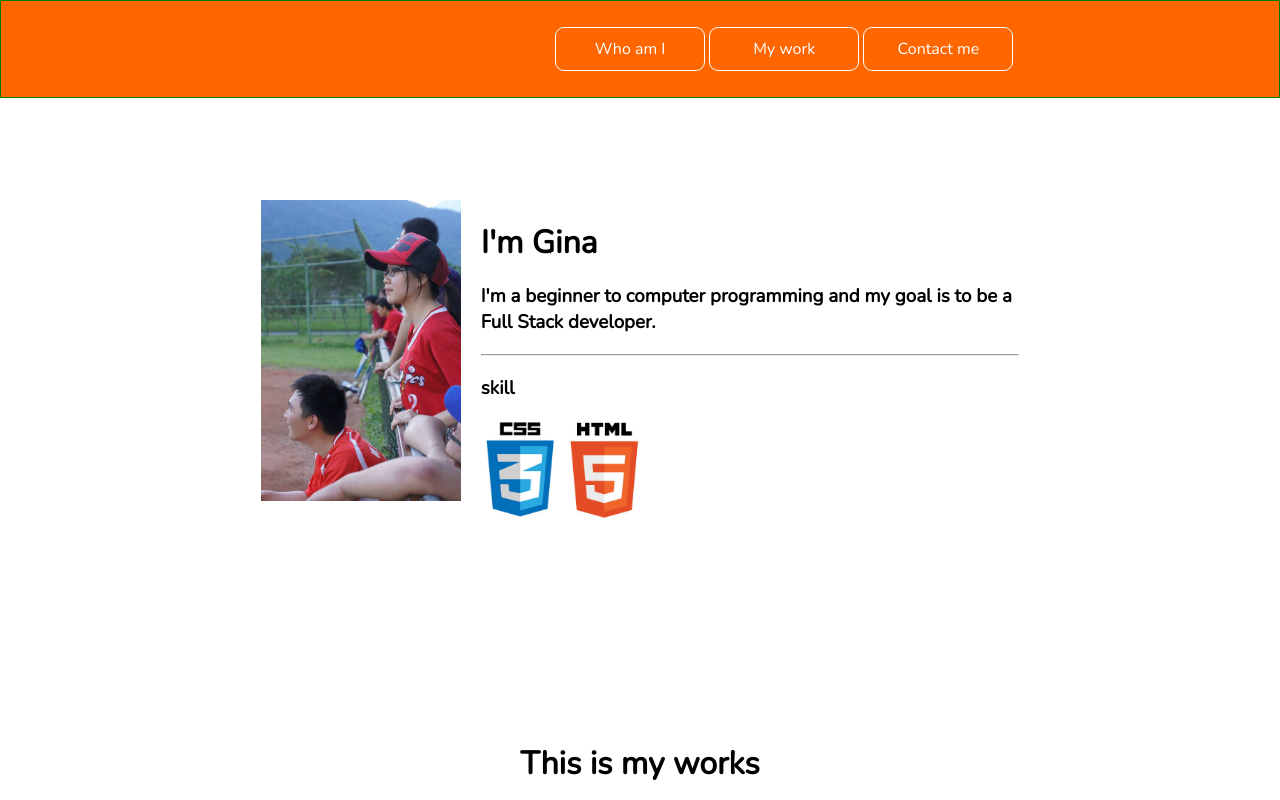
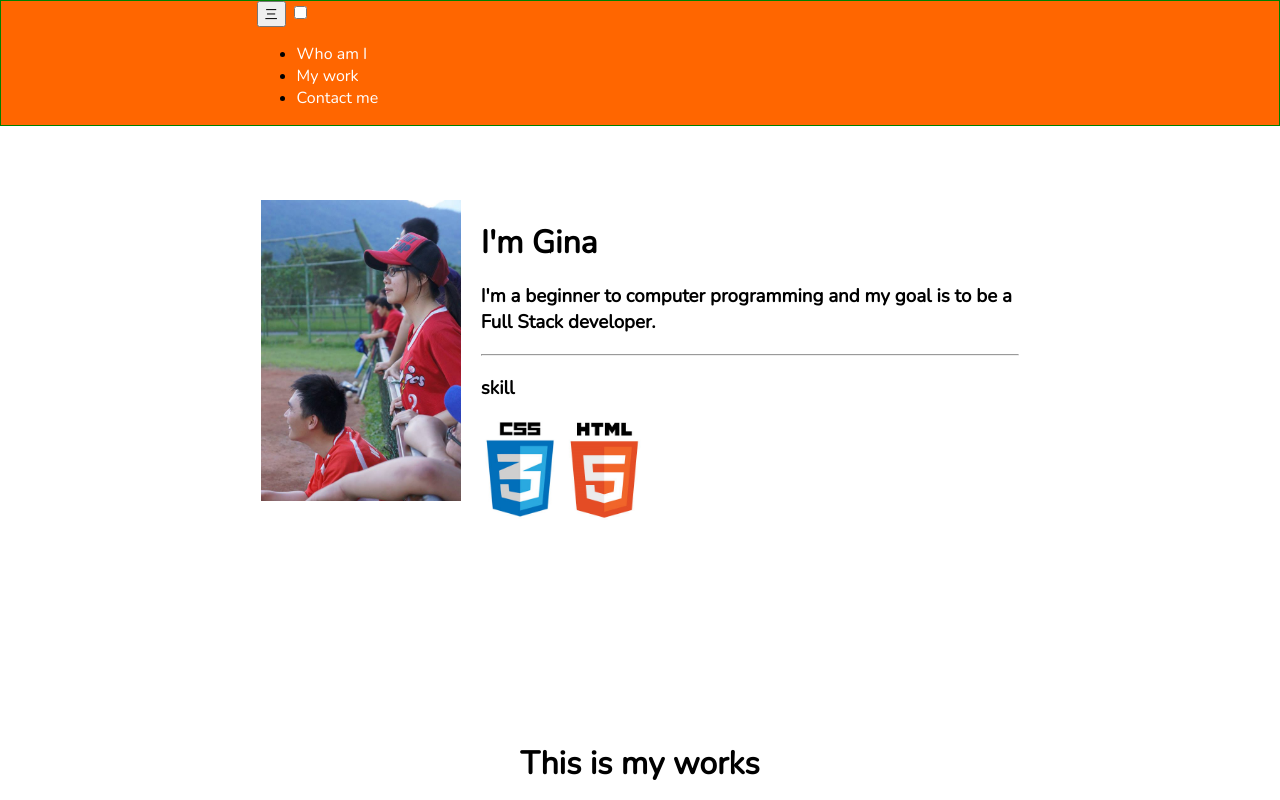
Before and after one commit to ginasky/ginaweb, a plain HTML site: page index.html in a window 1280 px wide. Shown: the top 800 px of the page. Drawn offline with nearby package versions, Linux system fonts and the light colour scheme.

Commit message:
add basic RWD setting

```diff
--- a/index.html
+++ b/index.html
@@ -3,13 +3,18 @@
   <link type="text/css" rel="stylesheet" href="style.css">
   <link href="https://fonts.googleapis.com/css?family=Nunito" rel="stylesheet">
   <head>
+    <meta name="viewport" content="width=device-width, initial-scale=1.0">
     <meta charset="utf-8">
     <title>welcome to Gina's site</title>
   </head>
   <body>
     <div id="nav">
       <div class="container">
-        <ul class="manu">
+        <button type="button" class="menu-button">
+          三
+        </button>
+        <input type="checkbox" class="menu-button-checkbox">
+        <ul class="menu">
           <li><a href="#about">Who am I</a></li>
           <li><a href="#my-work">My work</a></li>
           <li><a href="#contact-me">Contact me</a></li>
```
